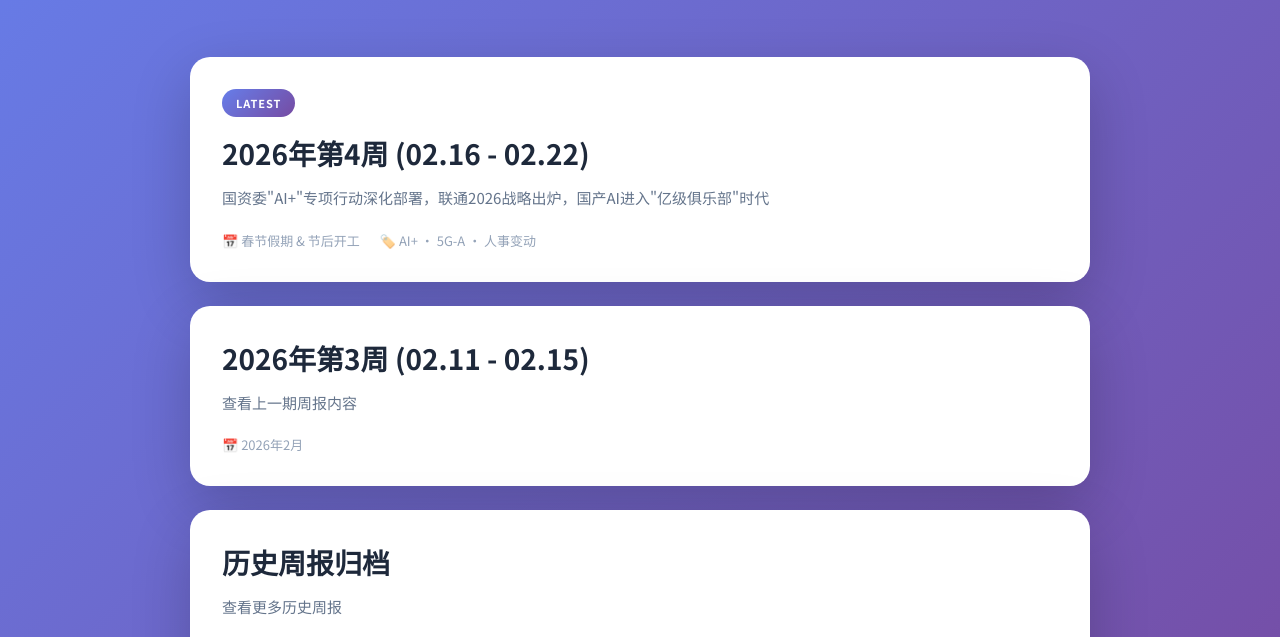
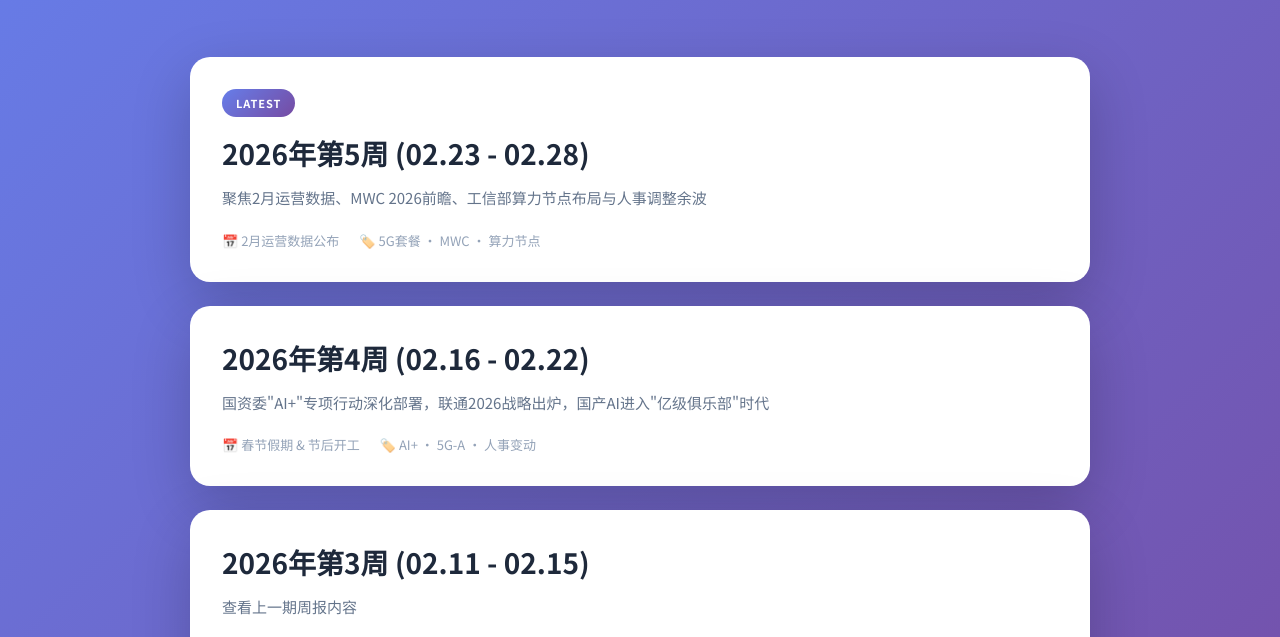
Before and after one commit to azuretanfang/weekly-report, a plain HTML site: page index.html in a window 1280 px wide. Shown: the part 151-788 px from the top of the page. Drawn offline with Linux system fonts and the light colour scheme.

Commit message:
更新首页: 添加2026年第5周周报链接

```diff
--- a/index.html
+++ b/index.html
@@ -102,8 +102,19 @@
     </div>
 
     <div class="report-list">
+      <a href="weekly-report-0223-0228.html" class="report-card">
+        <span class="report-badge">Latest</span>
+        <div class="report-title">2026年第5周 (02.23 - 02.28)</div>
+        <div class="report-desc">
+          聚焦2月运营数据、MWC 2026前瞻、工信部算力节点布局与人事调整余波
+        </div>
+        <div class="report-meta">
+          <span>📅 2月运营数据公布</span>
+          <span>🏷️ 5G套餐 · MWC · 算力节点</span>
+        </div>
+      </a>
+
       <a href="weekly-report-0216-0222.html" class="report-card">
-        <span class="report-badge">Latest</span>
         <div class="report-title">2026年第4周 (02.16 - 02.22)</div>
         <div class="report-desc">
           国资委"AI+"专项行动深化部署，联通2026战略出炉，国产AI进入"亿级俱乐部"时代
```
